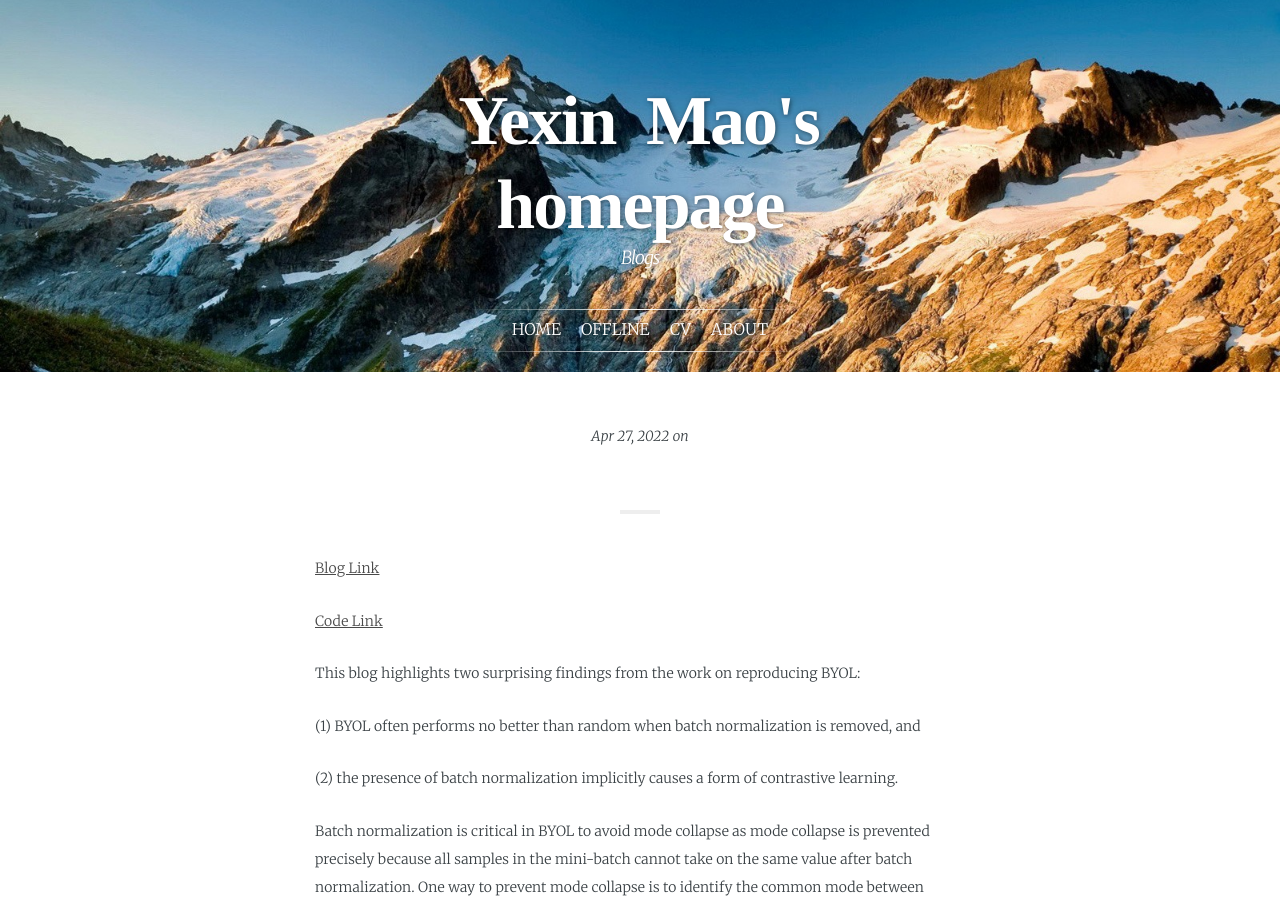
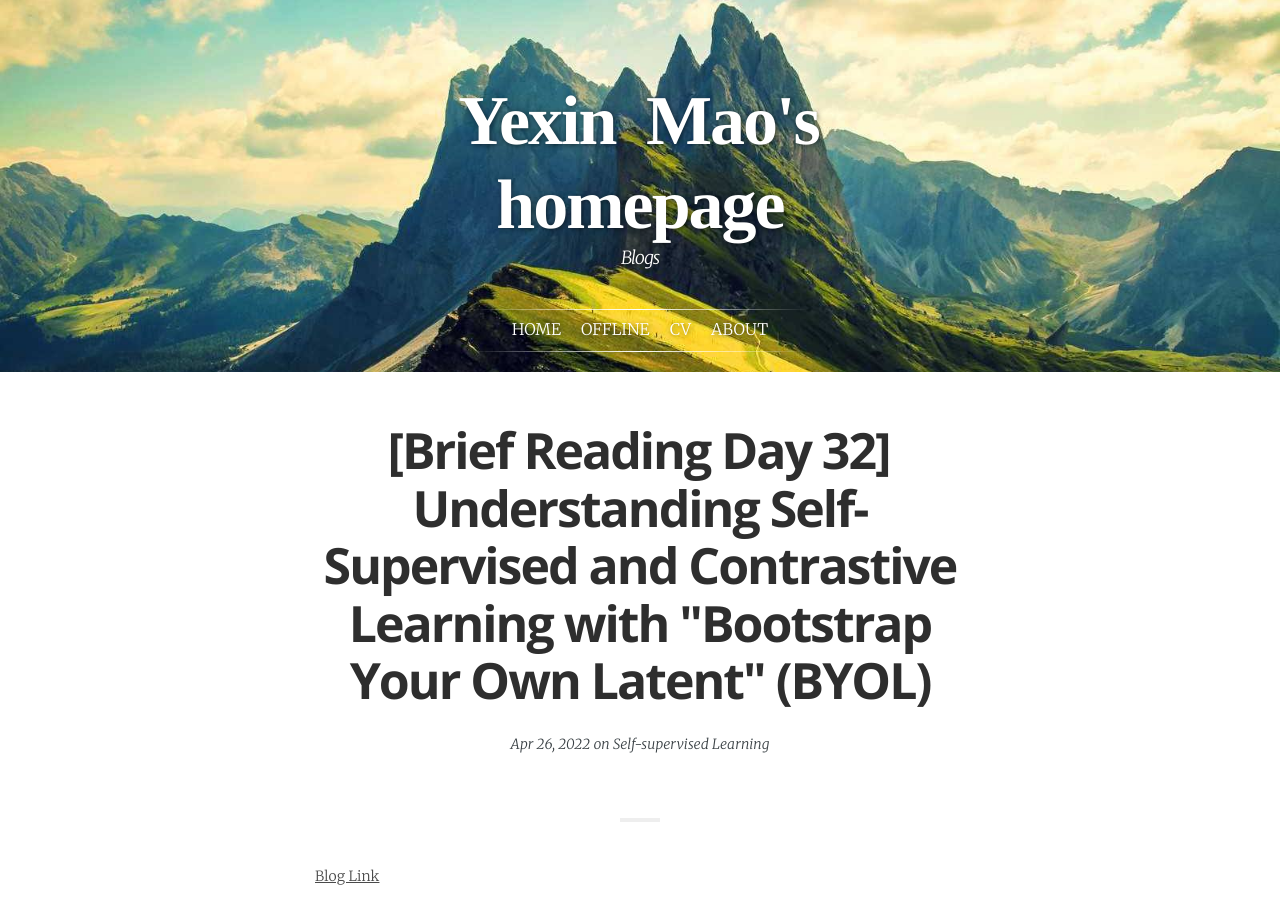
Before and after one commit to yexin-mao/yexinmao.github.io, a Jekyll site: the page built from _posts/2022-04-26-Day32.md, in a window 1280 px wide and 900 px high. Built offline with Jekyll 4.4.1, drawn with Linux system fonts in a browser that asks for light colours; some web fonts are replaced; our own code applies the rules of GitHub Pages for plain Markdown files; some of the changed text lies outside the part shown.

Commit message:
Update 2022-04-26-Day32.md

```diff
--- a/_posts/2022-04-26-Day32.md
+++ b/_posts/2022-04-26-Day32.md
@@ -1,7 +1,7 @@
 ---
 layout:            post
-title:             "[Brief Reading Day 32] Understanding Self-Supervised and Contrastive Learning with "Bootstrap Your Own Latent" (BYOL)"
-menutitle:         "[Brief Reading Day 32] Understanding Self-Supervised and Contrastive Learning with "Bootstrap Your Own Latent" (BYOL)"
+title:             "[Brief Reading Day 32] Understanding Self-Supervised and Contrastive Learning with \"Bootstrap Your Own Latent\" (BYOL)"
+menutitle:         "[Brief Reading Day 32] Understanding Self-Supervised and Contrastive Learning with \"Bootstrap Your Own Latent\" (BYOL)"
 date:              2022-04-26
 category:          Blogs
 author:            yexinmao
```
